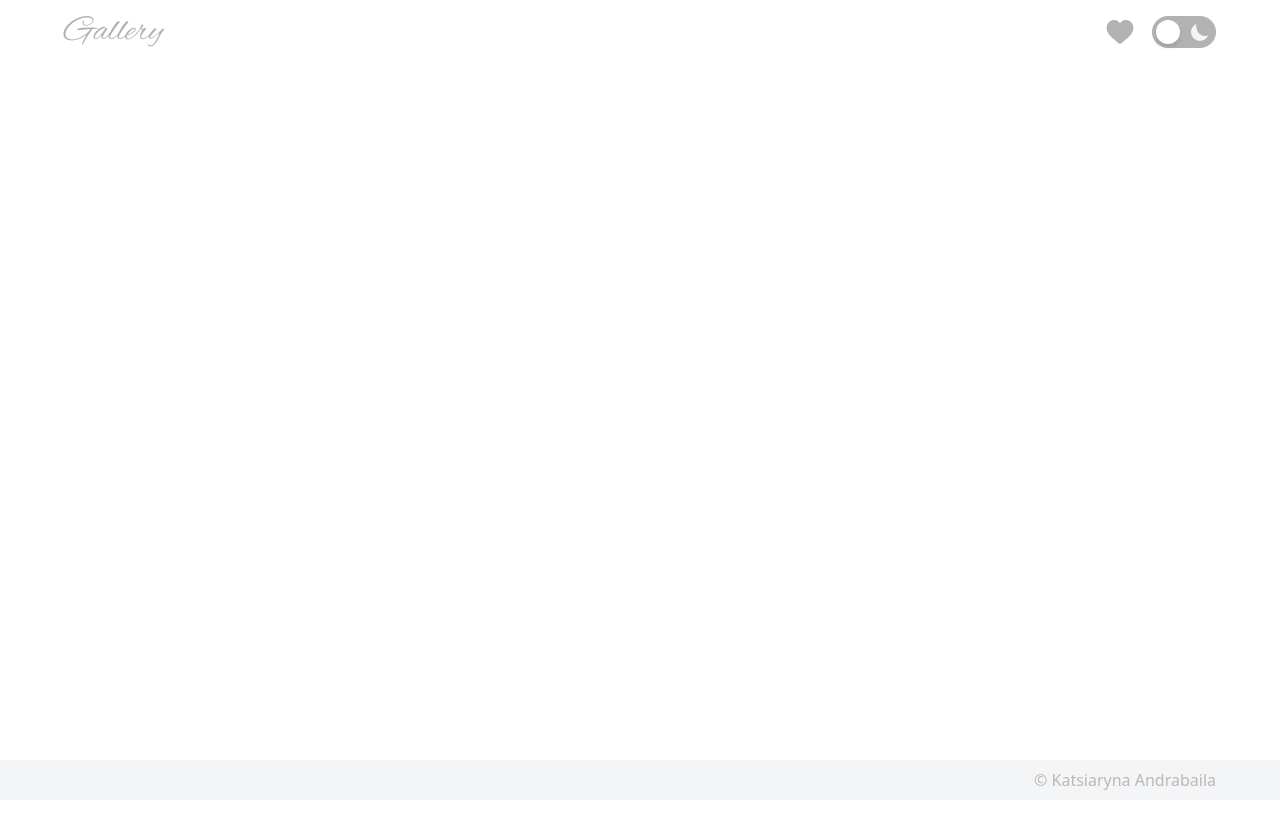
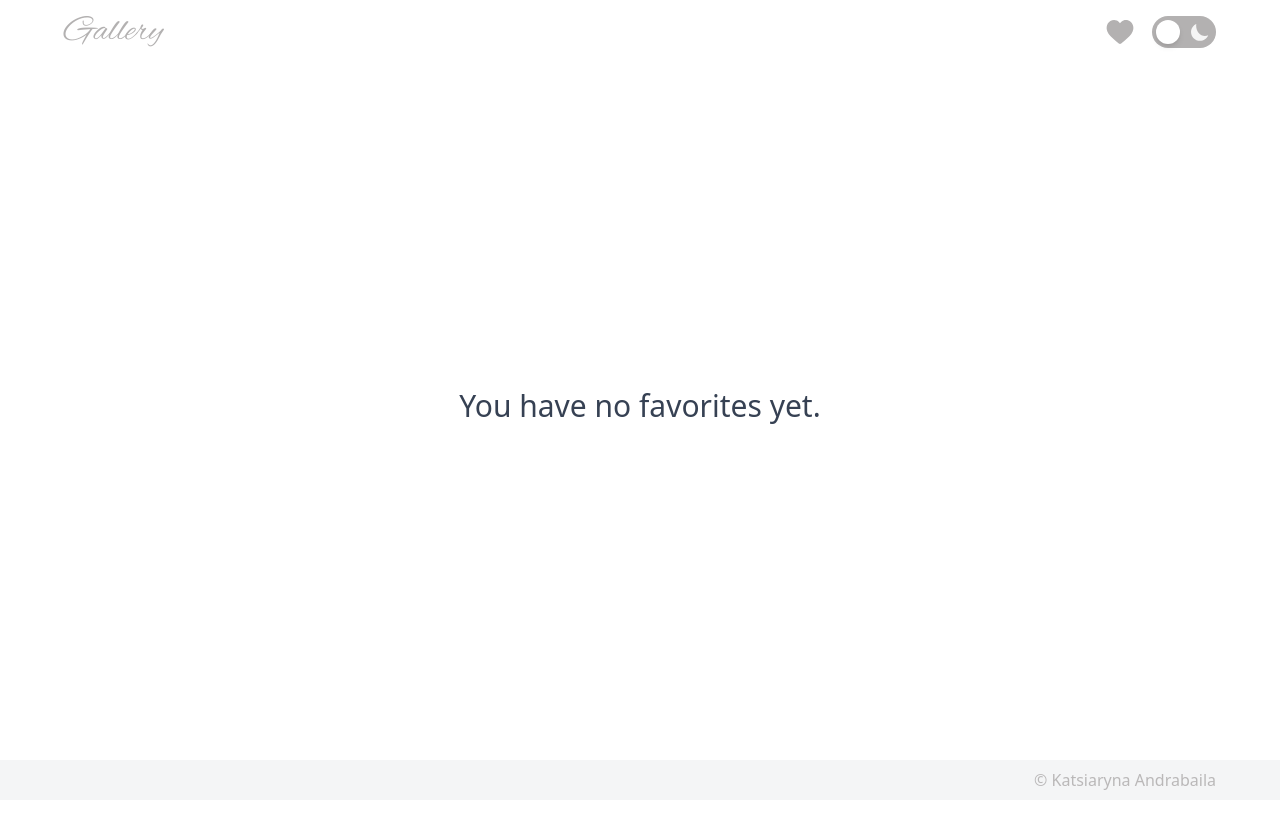
Before and after one commit to Katsiaryna-Andrabaila/photo-book-app, a React (Vite) app: page /favorites in a window 1280 px wide. Shown: the top 828 px of the page. After the commit the page ends 800 px from the top, so only its background shows below. Built offline with nearby package versions, Linux system fonts and the light colour scheme.

Commit message:
feat: add default text on favs page

```diff
--- a/src/pages/favorites/favorites-page.tsx
+++ b/src/pages/favorites/favorites-page.tsx
@@ -16,6 +16,12 @@ export const FavoritesPage = () => {
         dispatch(setFavorites(updatedCards));
     }, [favorites, dispatch]);
 
+    if (!favorites.length) return (
+        <p className="w-dvw mt-20 mb-17 text-center text-gray-700 dark:text-gray-200 text-3xl">
+            You have no favorites yet.
+        </p>
+    );
+
     return (
         <DndProvider backend={HTML5Backend}>
             <div className="flex flex-col gap-4 w-9/10 min-h-dvh mx-auto mt-20 mb-17">
```
